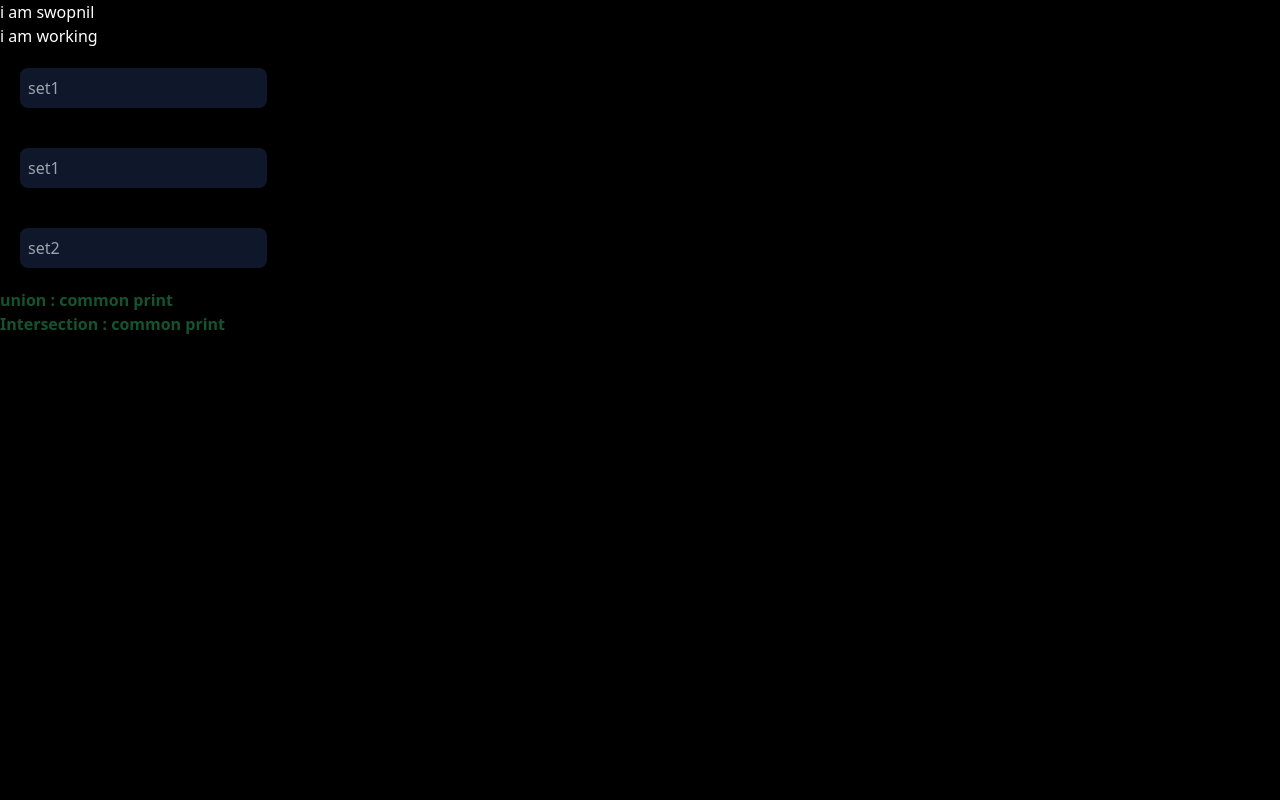
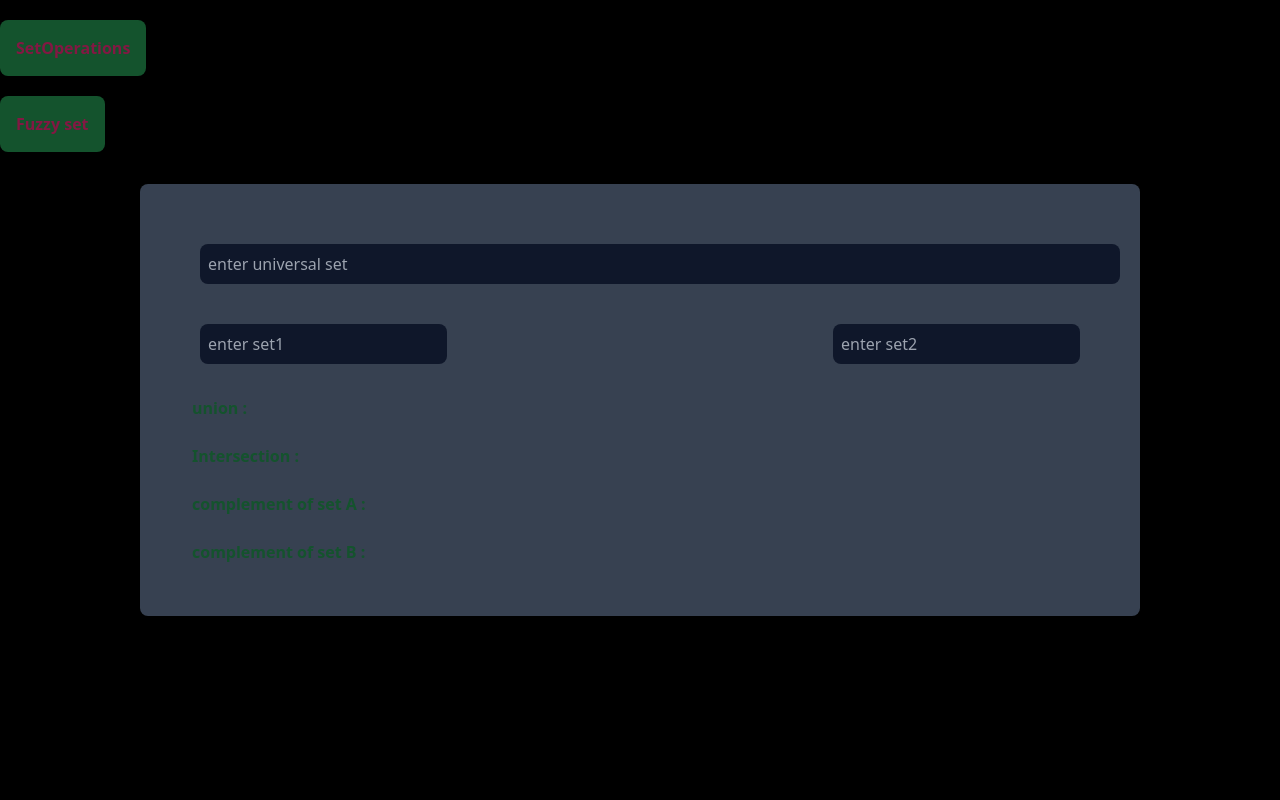
Before and after one commit to swopnil8848/set-operations, a React (Vite) app: page / in a window 1280 px wide. Shown: the top 800 px of the page. Built offline with nearby package versions, Linux system fonts and the light colour scheme.

Commit message:
anything

```diff
--- a/src/App.jsx
+++ b/src/App.jsx
@@ -9,9 +9,6 @@ function App() {
 
   return (
     <div className='bg-black h-screen'>
-      <p className='text-white'>i am swopnil</p>
-      <p className='text-white'>i am working </p>
-      {/* <New/> */}
       <SetOperations/>
     </div>
   )
--- a/src/New.jsx
+++ b/src/New.jsx
@@ -1,5 +1,6 @@
 import React, { useEffect, useRef, useState } from 'react'
 import {useForm} from 'react-hook-form'
+import  FuzzySet  from './FuzzySet';
 
 export default function New() {
     const {register,handleSubmit,watch} = useForm({
@@ -90,6 +91,8 @@ export default function New() {
             {/* unio = {unio}; */}
     </div>
         <p className='text-green-700 font-bold' >common show some respect</p>
+        <FuzzySet/>
     </div>
+
   )
 }
--- a/src/SetOperations.jsx
+++ b/src/SetOperations.jsx
@@ -1,8 +1,9 @@
 import React, { useState,useEffect } from 'react'
 import { useForm } from 'react-hook-form'
+import FuzzySet from './FuzzySet';
 
 export default function SetOperations() {
-    const {register,handleSubmit,watch} = useForm({
+    const {register,handleSubmit,watch,setValue} = useForm({
         defaultValues:{
             set1:'',
             set2:'',
@@ -13,8 +14,9 @@ export default function SetOperations() {
     let union='';
     const [unionx,setUnionx] = useState(" ");
     const [intersection,setintersection] = useState(" ");
-    const [comp1,setComp1] = useState(" ");
-    const [comp2,setcomp2] = useState(" ");
+    const [comp1,setComp1] = useState();
+    const [comp2,setComp2] = useState();
+    const [check,setCheck] = useState('0');
 
     function removeDuplicates(arr) {
         return arr.filter((item,
@@ -25,6 +27,7 @@ export default function SetOperations() {
             console.log(union);
             return removeDuplicates([...set1,...set2]).join(',')
         }
+
         useEffect(() => {
         const first = watch('set1').split(" ");
         const second = watch('set2').split(" ");
@@ -32,36 +35,86 @@ export default function SetOperations() {
         const setb = second.filter(c=>c!='');
 // so form here on out we are gonna use set1 and set 2 as our main sets for set_operations;
         const set1 = removeDuplicates(seta);
+        console.log(set1,"set1:::");
         const set2 = removeDuplicates(setb);
-
-        // trying to change universal set:
+        console.log(set2,"set2:::");
 
         //for union
         union = func_unionn(set1,set2);
-        console.log(union);
-        // ...register('universal') = [...union.split(','),...watch('universal').split()];
-        console.log("union:  ",union);
         setUnionx(union);
 
         // for intersection
         setintersection([set1.filter(c=>set2.includes(c))].join(','));
 
-        // yo wala code kasari chalauney
-        // ...register('universal') = [...union.split(' '),...watch('universal').split(' ')];
+        let len_union = union.split(',').length;
+        let uni = union.split(',');
+        console.log(uni,  "union");
+        const arr = watch('universal').split(" ");
+        console.log(arr,"  universal");
+        console.log(len_union,"len_Union:::::")
+
+        // to make sure all the items in the in the set a and b are contained by the universal set and if not display error
+        uni.map(uni_item=>(!arr.includes(uni_item)? setCheck("0"):setCheck("1")));
+
+        // for complement of set A
+        // let comp_a = set1.filter(c=>!arr.includes(c));
+        // console.log("comp_a::::",comp_a);
+        setComp1([arr.filter(c=>!set1.includes(c))].join(','));
+        setComp2([arr.filter(c=>!set2.includes(c))].join(','));
+        // console.log("new value:::",arr.filter(c=>!set1.includes(c)))
+        // console.log("new value:::",typeof(arr.filter(c=>!set1.includes(c))));
+
+        // for complement of set B
+        let comp_b = set2.filter(c=>!arr.includes(c));
+
+        // setComp2(comp_b);
 
     }, [watch()])
 
+    const fuzzy = document.getElementsByClassName("fuzzy");
+    useEffect(() => {
+
+        console.log(fuzzy,"fuzzy::::");
+
+
+    }, [])
+
+    const scrollToFuzzy = () =>{
+        window.scrollTo({
+            top: fuzzy[0].offsetTop,
+            behavior:"smooth"
+        })
+    }
+    const scrollToTop = () =>{
+        window.scrollTo({
+            top: 0,
+            behavior:"smooth"
+        })
+    }
+
+
   return (
-    <div className='bg-black'>
     <div>
-
-            <div><input className='text-gray-600 bg-slate-900 hover:bg-green-900 p-2 rounded-lg m-5' type="text" {...register('universal')} placeholder='set1'/></div>
-            <div><input className='text-gray-600 bg-slate-900 hover:bg-green-900 p-2 rounded-lg m-5' type="text" {...register('set1')} placeholder='set1'/></div>
-            <div><input className='text-gray-600 bg-slate-900 hover:bg-green-900 p-2 rounded-lg m-5'  type="text" {...register('set2')} placeholder='set2'/></div>
-            <div className='text-green-900 font-bold'>union         : {unionx} common print</div>
-            <div className='text-green-900 font-bold'>Intersection  : {intersection} common print</div>
+    <div className='fixed'>
+        <p className='font-bold text-pink-900 p-4 bg-green-900 rounded-lg w-fit lab-2 my-5' onClick={scrollToTop}>SetOperations</p>
+        <p className='font-bold text-pink-900 p-4 bg-green-900 rounded-lg w-fit lab-2 my-5' onClick={scrollToFuzzy}>Fuzzy set</p>
     </div>
-
+    <div className='bg-black h-screen flex justify-center  items-center'>
+        <div className='bg-gray-700 rounded-lg p-10 w-[1000px]'>
+            <div className={`text-blue-900 ${(check==='1')?'hidden':''}`}>your have enter the value that your universal set doesnt has in your set</div>
+            <div><input className='text-gray-600 bg-slate-900 hover:bg-green-900 p-2 rounded-lg m-5 w-full' type="text" {...register('universal')} placeholder='enter universal set'/></div>
+            <div className='flex justify-between '>
+                <div><input className='text-gray-600 bg-slate-900 hover:bg-green-900 p-2 rounded-lg m-5 w-max' type="text" {...register('set1')} placeholder='enter set1'/></div>
+                <div><input className='text-gray-600 bg-slate-900 hover:bg-green-900 p-2 rounded-lg m-5 w-max'  type="text" {...register('set2')} placeholder='enter set2'/></div>
+            </div>
+            <p className='text-green-900 font-bold p-3'>union         : {unionx} </p>
+            <div className='text-green-900 font-bold p-3'>Intersection  : {intersection} </div>
+            <div className='text-green-900 font-bold p-3'>complement of set A  : {comp1} </div>
+            <div className='text-green-900 font-bold p-3'>complement of set B : {comp2} </div>
+            {/* <img src="https://d3n817fwly711g.cloudfront.net/uploads/2022/04/Venn-diagram-template-1024x587.png" alt="img" /> */}
+        </div>
+    </div>
+        <div className='fuzzy'><FuzzySet /></div>
     </div>
   )
 }
```
Lines whose indentation alone changed are shown as unchanged.
